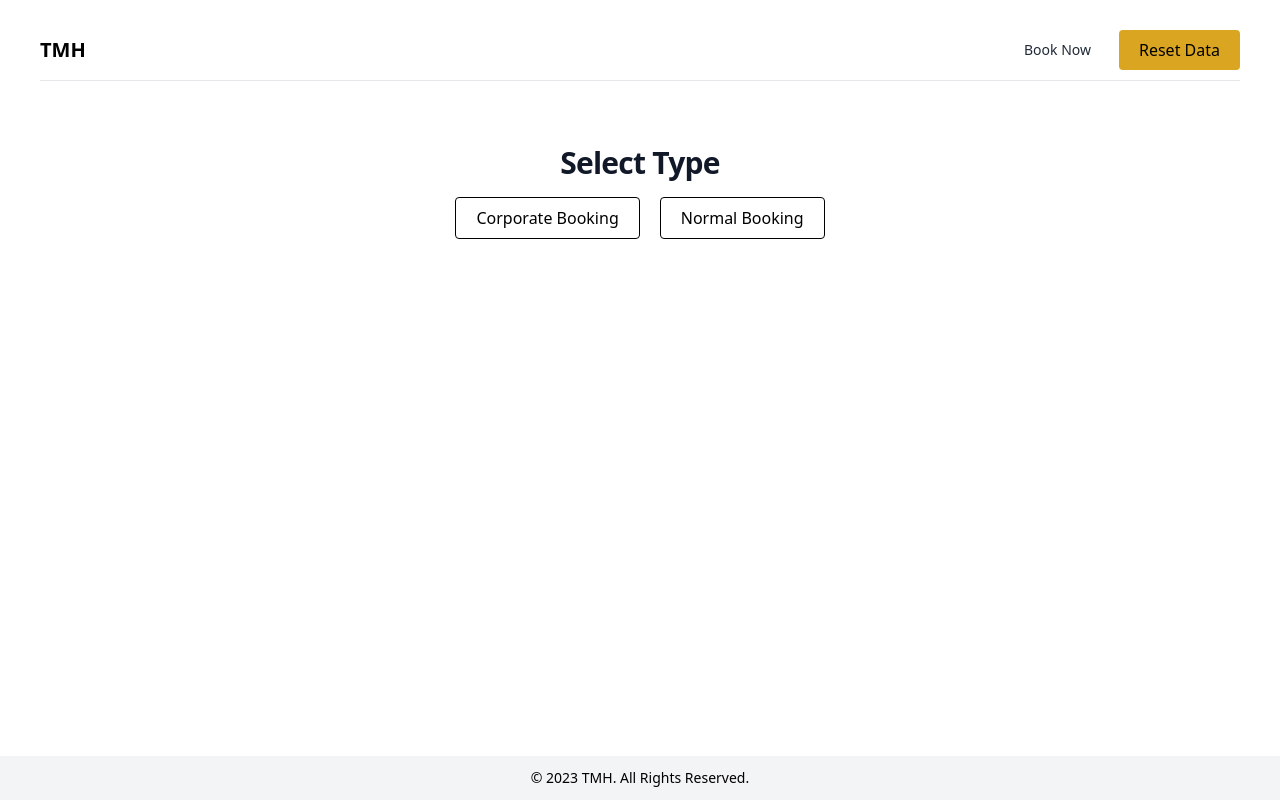
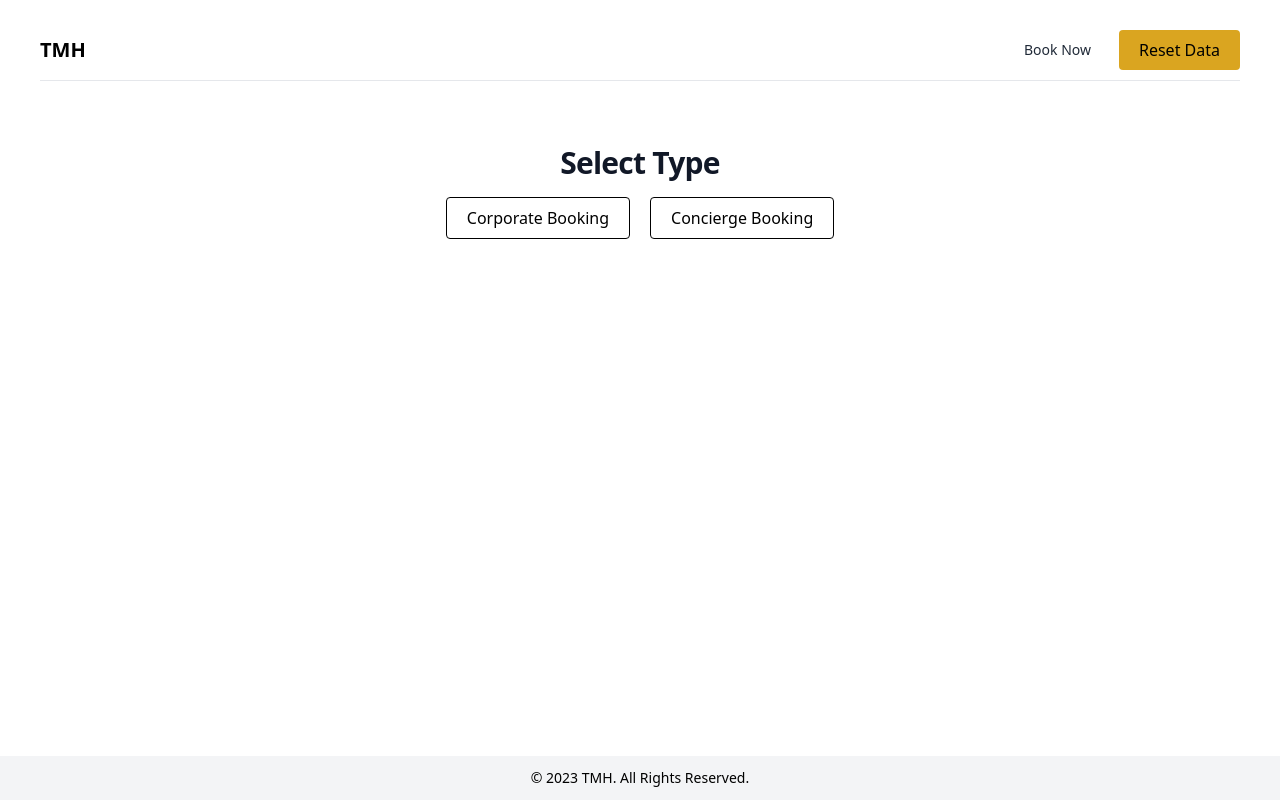
Before and after one commit to yahyaammar-dev/bor-tmh, a Next.js app: page / in a window 1280 px wide. Built offline with nearby package versions, Linux system fonts and the light colour scheme.

Commit message:
fixed data

```diff
--- a/components/Misc/Booking1.jsx
+++ b/components/Misc/Booking1.jsx
@@ -104,7 +104,7 @@ const Booking1 = ({ loader, setLoader }) => {
             </div>
             <div className="item">
               <Button
-                text="Normal Booking"
+                text="Concierge Booking"
                 variant={reduxData?.appData?.type === "Normal" ? "active" : "outlined"}
                 onClick={() => {
                   handleLocalData({
```
